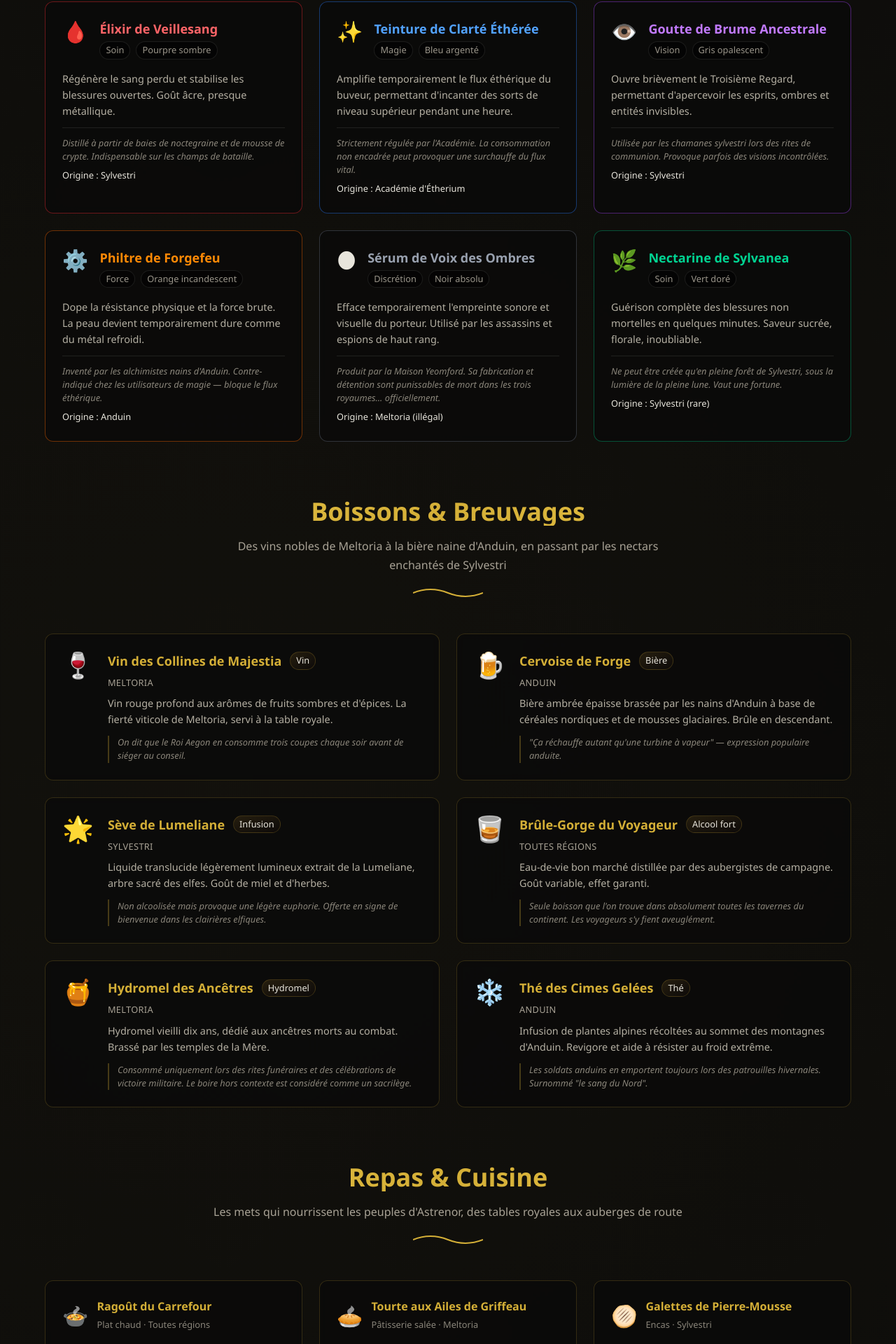
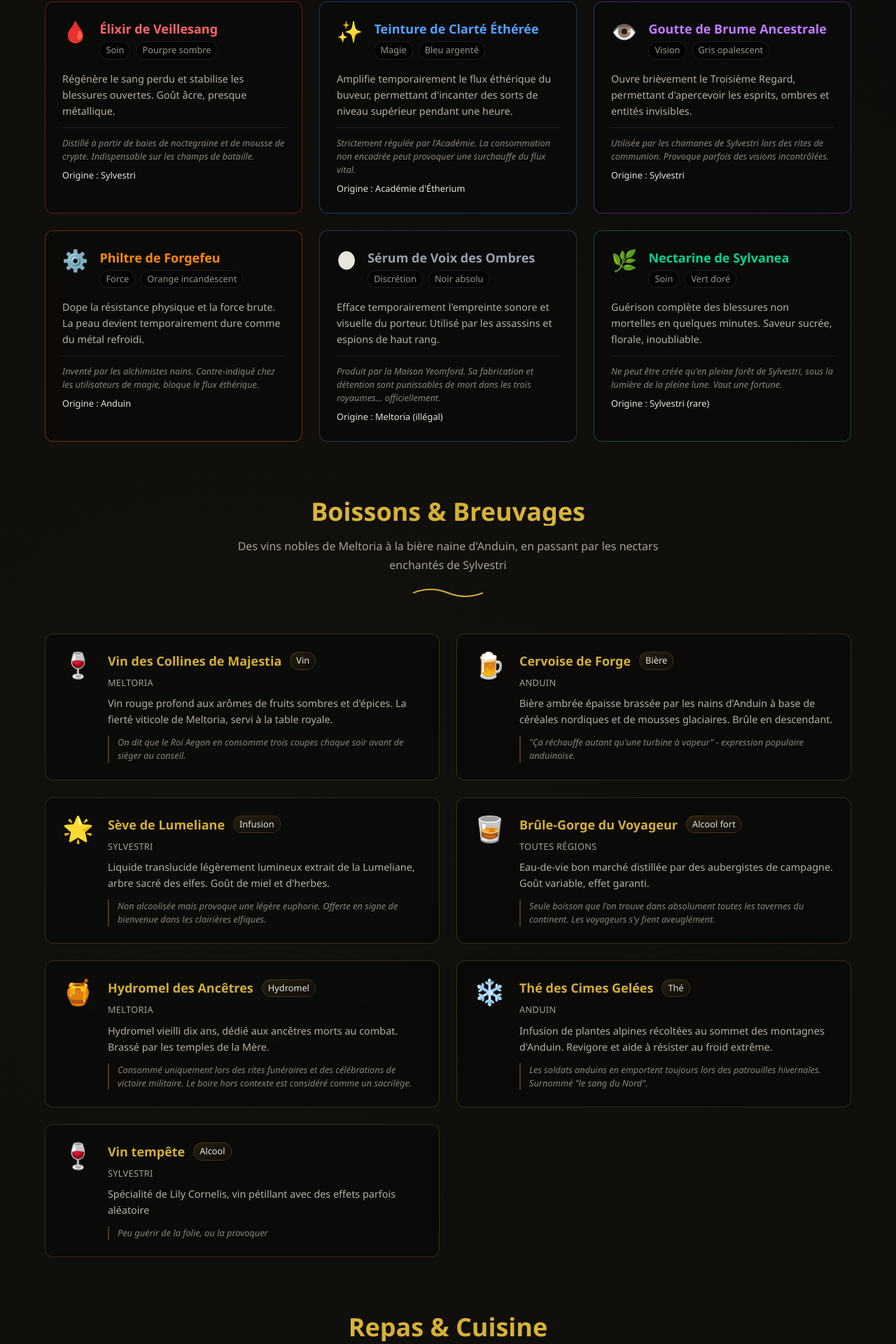
Before and after one commit to Vincgllmt/Astrenor, a Next.js app: page /almanach in a window 1280 px wide. Shown: the part 744-2664 px from the top of the page at 70% size. Built offline with nearby package versions, Linux system fonts and the light colour scheme.

Commit message:
fix: correct notes and anecdotes for various items and add new wine entry

```diff
--- a/src/app/almanach/page.tsx
+++ b/src/app/almanach/page.tsx
@@ -33,7 +33,7 @@ const potions = [
     couleur: 'Gris opalescent',
     origine: 'Sylvestri',
     effet: 'Ouvre brièvement le Troisième Regard, permettant d\'apercevoir les esprits, ombres et entités invisibles.',
-    note: 'Utilisée par les chamanes sylvestri lors des rites de communion. Provoque parfois des visions incontrôlées.',
+    note: 'Utilisée par les chamanes de Sylvestri lors des rites de communion. Provoque parfois des visions incontrôlées.',
     icon: '👁️',
     borderColor: 'border-purple-500/40',
     textColor: 'text-purple-400',
@@ -44,7 +44,7 @@ const potions = [
     couleur: 'Orange incandescent',
     origine: 'Anduin',
     effet: 'Dope la résistance physique et la force brute. La peau devient temporairement dure comme du métal refroidi.',
-    note: 'Inventé par les alchimistes nains d\'Anduin. Contre-indiqué chez les utilisateurs de magie — bloque le flux éthérique.',
+    note: 'Inventé par les alchimistes nains. Contre-indiqué chez les utilisateurs de magie, bloque le flux éthérique.',
     icon: '⚙️',
     borderColor: 'border-orange-500/40',
     textColor: 'text-orange-400',
@@ -87,7 +87,7 @@ const boissons = [
     type: 'Bière',
     royaume: 'Anduin',
     description: 'Bière ambrée épaisse brassée par les nains d\'Anduin à base de céréales nordiques et de mousses glaciaires. Brûle en descendant.',
-    anecdote: '"Ça réchauffe autant qu\'une turbine à vapeur" — expression populaire anduite.',
+    anecdote: '"Ça réchauffe autant qu\'une turbine à vapeur" - expression populaire anduinoise.',
     icon: '🍺',
   },
   {
@@ -122,6 +122,14 @@ const boissons = [
     anecdote: 'Les soldats anduins en emportent toujours lors des patrouilles hivernales. Surnommé "le sang du Nord".',
     icon: '❄️',
   },
+  {
+    nom: 'Vin tempête',
+    type: 'Alcool',
+    royaume: 'Sylvestri',
+    description: 'Spécialité de Lily Cornelis, vin pétillant avec des effets parfois aléatoire',
+    anecdote: 'Peu guérir de la folie, ou la provoquer',
+    icon: '🍷',
+  }
 ];
 
 const repas = [
@@ -148,7 +156,7 @@ const repas = [
     type: 'Encas',
     royaume: 'Sylvestri',
     ingredients: 'Farine de glands sylvestri, mousse de chêne, miel de forêt',
-    description: 'Galettes épaisses et nutritives préparées par les elfes sylvestri. Se conservent des semaines sans se détériorer.',
+    description: 'Galettes épaisses et nutritives préparées par les elfes. Se conservent des semaines sans se détériorer.',
     prix: '2 bronzes',
     icon: '🫓',
   },
@@ -269,7 +277,7 @@ const jurons = [
   { juron: '"Par les Enfers ouverts !"', usage: 'Exclamation de surprise ou de colère vive. Équivalent d\'un juron fort.', icon: '🔥' },
   { juron: '"Sang de griffeau !"', usage: 'Frustration légère, utilisable en société. Jeu de mots sur le griffeau (animal banal de Meltoria).', icon: '🐦' },
   { juron: '"Que la Brume te prenne !"', usage: 'Malédiction grave. Souhaiter à quelqu\'un de se perdre dans la brume sylvestri — une mort lente et solitaire.', icon: '🌫️' },
-  { juron: '"Forge et cendres !"', usage: 'Exclamation de dépit ou d\'échec retentissant. Populaire dans les provinces anduites.', icon: '⚒️' },
+  { juron: '"Forge et cendres !"', usage: 'Exclamation de dépit ou d\'échec retentissant. Populaire dans les provinces anduinoises.', icon: '⚒️' },
   { juron: '"Par la Mère voilée !"', usage: 'Serment solennel ou exclamation de stupeur. Référence à la déesse Mère de Meltoria.', icon: '🌒' },
   { juron: '"T\'es qu\'un Marchombre sans ombre !"', usage: 'Insult désignant quelqu\'un de prétentieux, qui se croit important mais n\'a aucune substance.', icon: '👤' },
 ];
@@ -293,7 +301,7 @@ export default function AlmanachPage() {
           </h1>
           <p className="text-foreground/70 max-w-3xl mx-auto text-lg">
             Recueil des termes, saveurs, formules et coutumes du monde connu. Potions des apothicaires,
-            boissons des tavernes, repas des peuples, expressions forgées au fil des siècles —
+            boissons des tavernes, repas des peuples, expressions forgées au fil des siècles,
             tout ce que le voyageur averti doit connaître avant de fouler ces terres.
           </p>
           <div className="mt-6 flex items-center justify-center gap-2 text-foreground/40 text-sm">
@@ -522,7 +530,7 @@ export default function AlmanachPage() {
             de ses propres mots. Le voyageur qui lit ces pages n&apos;y trouvera qu&apos;un fragment
             de ce que le monde a à dire.&quot;
           </p>
-          <p className="text-foreground/25 text-xs mt-3">— Archiviste Solenne Daureille, Académie d&apos;Étherium, an 312</p>
+          <p className="text-foreground/25 text-xs mt-3">— Archiviste Solenne Daureille, Académie d&apos;Étherium</p>
         </div>
 
         {/* Navigation bas de page */}
```
